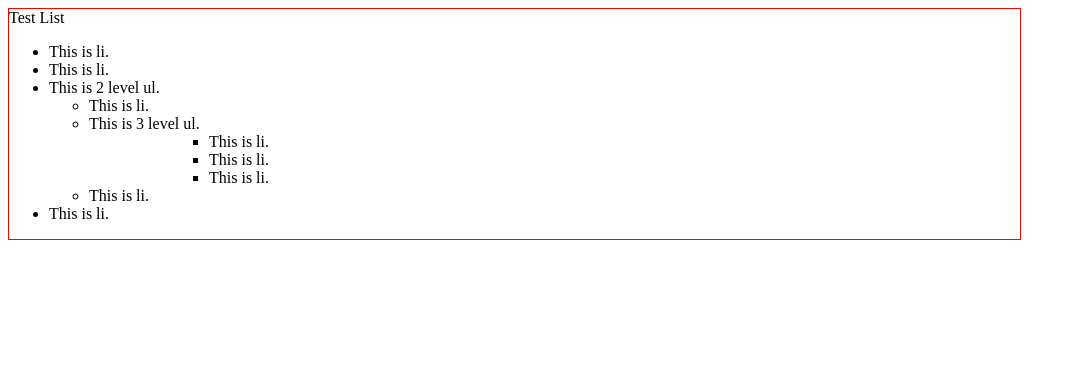
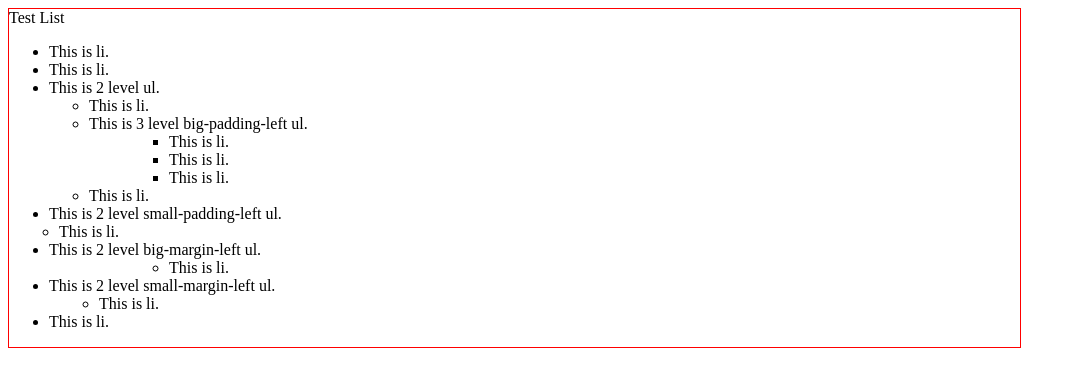
Before and after one commit to chaopeng/htmltest, a plain HTML site: page double-tap-zoom/ul.html in a window 1280 px wide. Shown: the whole page, without its empty margins (0-1076 px from the left). Drawn offline with Linux system fonts and the light colour scheme.

Commit message:
update double tap test

```diff
--- a/double-tap-zoom/ul.html
+++ b/double-tap-zoom/ul.html
@@ -5,8 +5,17 @@
   width: 80%;
   border: 1px solid red;
 }
+#big-padding-left {
+  padding-left: 80px;
+}
+#small-padding-left {
+  padding-left: 10px;
+}
 #big-margin-left {
   margin-left: 80px;
+}
+#small-margin-left {
+  margin-left: 10px;
 }
 </style>
 
@@ -18,8 +27,8 @@
     <li>This is 2 level ul.
       <ul>
         <li>This is li.</li>
-        <li>This is 3 level ul.
-          <ul id="big-margin-left">
+        <li>This is 3 level big-padding-left ul.
+          <ul id="big-padding-left">
             <li>This is li.</li>
             <li>This is li.</li>
             <li>This is li.</li>
@@ -28,6 +37,21 @@
         <li>This is li.</li>
       </ul>
     </li>
+    <li>This is 2 level small-padding-left ul.
+      <ul id="small-padding-left">
+        <li>This is li.</li>
+      </ul>
+    </li>
+    <li>This is 2 level big-margin-left ul.
+      <ul id="big-margin-left">
+        <li>This is li.</li>
+      </ul>
+    </li>
+    <li>This is 2 level small-margin-left ul.
+      <ul id="small-margin-left">
+        <li>This is li.</li>
+      </ul>
+    </li>
     <li>This is li.</li>
   </ul>
 </div>
```
